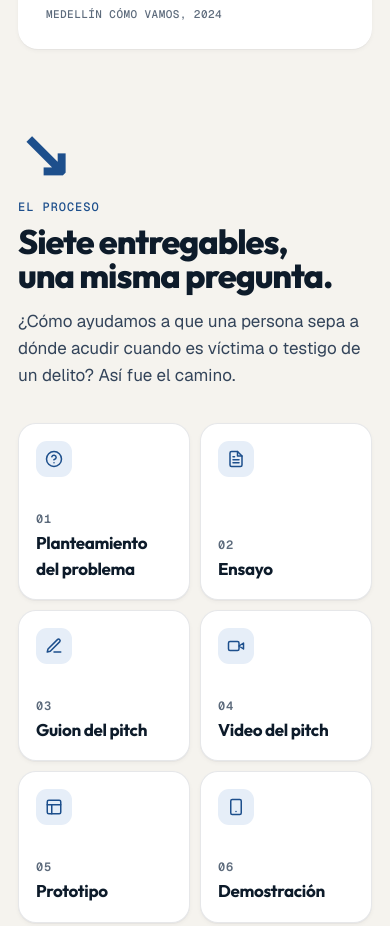
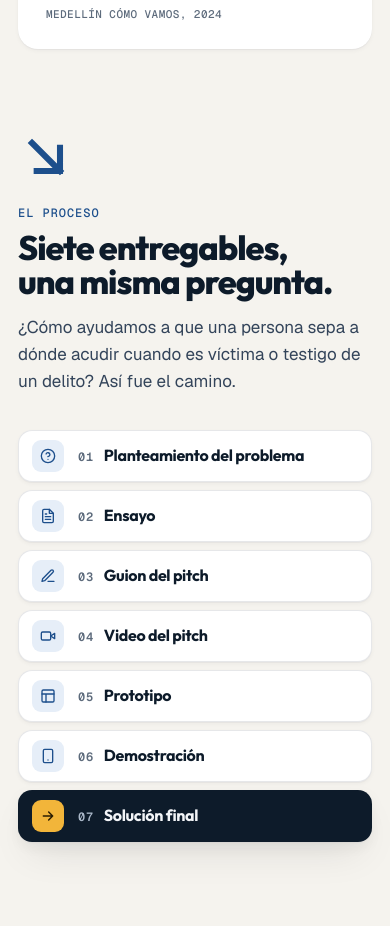
Before and after one commit to emaYMOT/medellin-te-orienta, a plain HTML site: page index.html in a window 390 px wide. Shown: the part 1504-2430 px from the top of the page. Drawn offline with nearby package versions, Linux system fonts and the light colour scheme.

Commit message:
Quita la estrella, flecha en SVG y botones del proceso compactos en móvil

```diff
--- a/index.html
+++ b/index.html
@@ -171,6 +171,8 @@
     .section-head { display: grid; grid-template-columns: auto 1fr; gap: 28px; align-items: end; margin-bottom: 48px; }
     .sec-num { color: var(--brand); font: 800 clamp(64px, 8vw, 112px)/.78 var(--display); letter-spacing: -.05em; }
     .kicker { display: inline-flex; align-items: center; gap: 8px; margin-bottom: 12px; color: var(--brand); font: 500 12px/1 var(--mono); letter-spacing: .08em; text-transform: uppercase; }
+    .section-head.solo { grid-template-columns: 1fr; }
+    .sec-arrow { display: block; width: clamp(56px, 7vw, 92px); height: auto; }
     .section-title { font-size: clamp(34px, 4.4vw, 56px); font-weight: 800; }
     .section-copy { max-width: 640px; margin-top: 14px; color: var(--ink-2); font-size: 17px; }
 
@@ -372,9 +374,14 @@
       .stats { grid-template-columns: 1fr; margin-top: 44px; }
       .section, .team-section { padding: 76px 0; }
       .section-head { grid-template-columns: 1fr; gap: 14px; margin-bottom: 34px; }
-      .process { grid-template-columns: repeat(2, 1fr); }
-      .process a { min-height: 128px; }
-      .process li:last-child { grid-column: span 2; }
+      .process { grid-template-columns: 1fr; gap: 8px; }
+      .process li:last-child { grid-column: auto; }
+      .process a { flex-direction: row; align-items: center; justify-content: flex-start; gap: 14px; min-height: 0; padding: 10px 14px; border-radius: 14px; }
+      .process .p-icon { flex: none; width: 32px; height: 32px; border-radius: 9px; }
+      .process .p-icon svg { width: 16px; height: 16px; }
+      .process a > span:last-child { display: flex; align-items: baseline; gap: 10px; }
+      .process a > span:last-child br { display: none; }
+      .process .p-title { font-size: 16px; }
       .doc-head { padding: 22px; }
       .doc-quote { padding: 22px; }
       .doc-viewer { display: none; }
@@ -473,7 +480,7 @@
     <section class="section" id="proceso" aria-labelledby="proceso-title" style="padding-top:40px">
       <div class="shell">
         <div class="section-head">
-          <div class="sec-num reveal" aria-hidden="true">↘</div>
+          <div class="sec-num reveal" aria-hidden="true"><svg class="sec-arrow" viewBox="0 0 24 24" fill="none" stroke="currentColor" stroke-width="2.6" stroke-linecap="square" stroke-linejoin="miter"><path d="M6 6l12 12M18 8v10H8"/></svg></div>
           <div class="reveal" style="--d:60ms">
             <p class="kicker">El proceso</p>
             <h2 class="section-title" id="proceso-title">Siete entregables, una misma pregunta.</h2>
@@ -718,8 +725,7 @@
     <!-- ───────── EQUIPO ───────── -->
     <section class="team-section" id="equipo" aria-labelledby="team-title">
       <div class="shell">
-        <div class="section-head">
-          <div class="sec-num reveal" aria-hidden="true">✦</div>
+        <div class="section-head solo">
           <div class="reveal" style="--d:60ms">
             <p class="kicker">Participantes del proyecto</p>
             <h2 class="section-title" id="team-title">El equipo detrás de la ruta.</h2>
```
